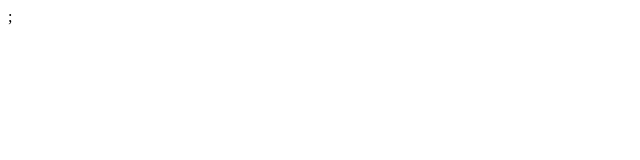
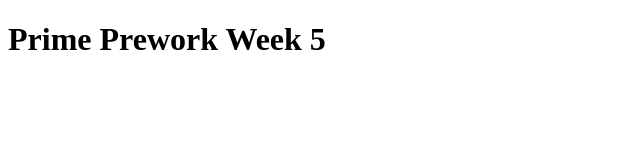
Before and after one commit to annakatherine/prime_prework_2, a plain HTML site: page index.html in a window 1280 px wide. Shown: the whole page, without its empty margins (0-640 px from the left). Drawn offline with Linux system fonts and the light colour scheme.

Commit message:
Update index.html

```diff
--- a/index.html
+++ b/index.html
@@ -1,7 +1,8 @@
 <!DOCTYPE html>
 <html>
 <body>
-<script src = "ObjectAssessment.js"> </script>;
+<script src = "ObjectAssessment.js"> </script>
+<h1>Prime Prework Week 5</h1>
 
 </body>
 </html>
```
